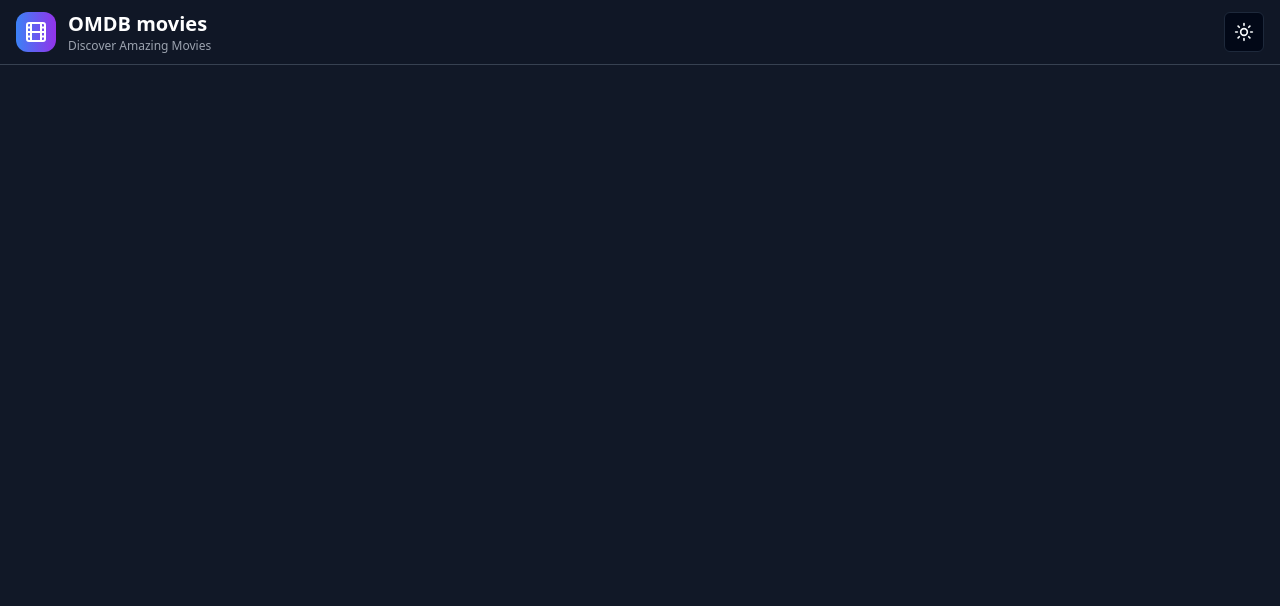
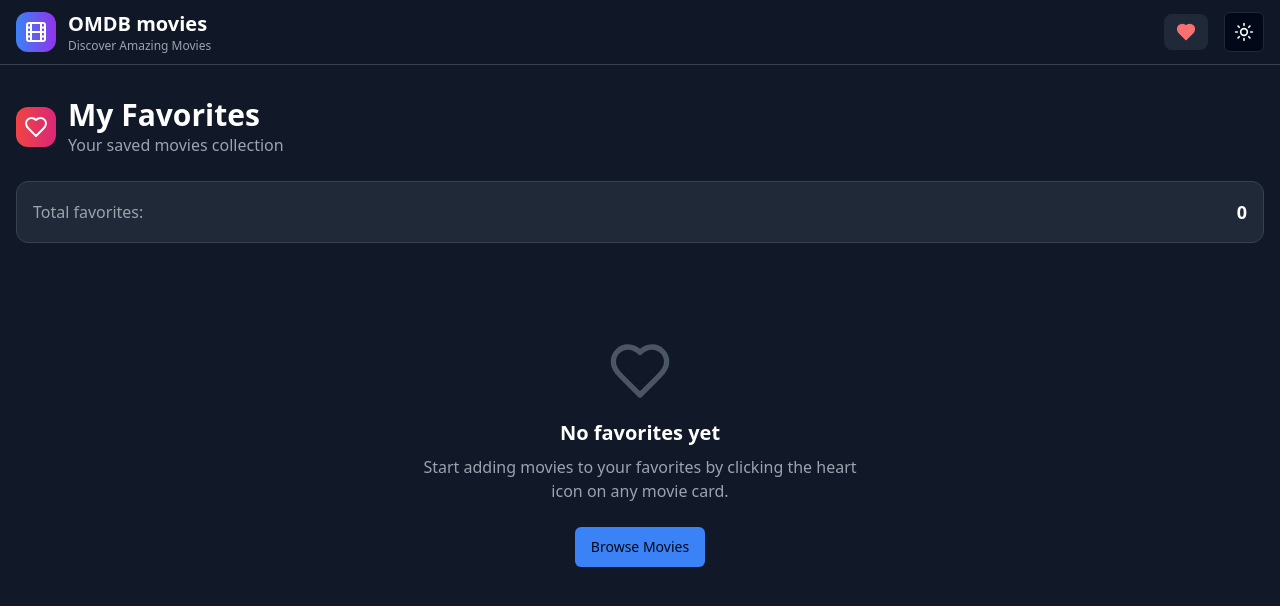
Before and after one commit to mahmoudbahaa755/nexus-task, a React (Vite) app: page /favorites in a window 1280 px wide. Shown: the top 606 px of the page. Built offline with nearby package versions, Linux system fonts and the light colour scheme.

Commit message:
feat: adding favorites

```diff
--- a/src/components/MovieCard.tsx
+++ b/src/components/MovieCard.tsx
@@ -1,6 +1,7 @@
-import { Calendar, Film } from "lucide-react";
+import { Calendar, Film, Heart } from "lucide-react";
 import React from "react";
 import { useTheme } from "../contexts/ThemeContext";
+import { useFavoritesStore } from "../store/favoritesStore";
 import { Movie } from "../types/movie";
 
 interface MovieCardProps {
@@ -10,6 +11,9 @@ interface MovieCardProps {
 
 const MovieCard: React.FC<MovieCardProps> = ({ movie, onClick }) => {
   const { isDarkMode } = useTheme();
+  const { addToFavorites, removeFromFavorites, isFavorite } =
+    useFavoritesStore();
+  const isMovieFavorite = isFavorite(movie.imdbID);
 
   const handleImageError = (
     e: React.SyntheticEvent<HTMLImageElement, Event>
@@ -18,12 +22,39 @@ const MovieCard: React.FC<MovieCardProps> = ({ movie, onClick }) => {
       ? "https://via.placeholder.com/300x400/1f2937/9ca3af?text=No+Image"
       : "https://via.placeholder.com/300x400/f3f4f6/6b7280?text=No+Image";
   };
+
+  const handleFavoriteClick = (e: React.MouseEvent) => {
+    e.stopPropagation(); // Prevent triggering the card onClick
+    if (isMovieFavorite) {
+      removeFromFavorites(movie.imdbID);
+    } else {
+      addToFavorites(movie);
+    }
+  };
   return (
     <div
       onClick={onClick}
       className="group bg-white dark:bg-gray-800 rounded-2xl overflow-hidden border border-gray-200 dark:border-gray-700 hover:border-blue-500/50 dark:hover:border-blue-400/50 transition-all duration-300 cursor-pointer transform hover:scale-105 hover:shadow-2xl shadow-lg"
     >
       <div className="relative aspect-[3/4] overflow-hidden">
+        <button
+          onClick={handleFavoriteClick}
+          className={`absolute top-3 right-3 z-10 p-2 rounded-full backdrop-blur-sm transition-all duration-200 hover:scale-110 ${
+            isMovieFavorite
+              ? "bg-red-500/90 text-white hover:bg-red-600/90"
+              : "bg-white/90 dark:bg-gray-800/90 text-gray-600 dark:text-gray-300 hover:bg-white dark:hover:bg-gray-700"
+          }`}
+          aria-label={
+            isMovieFavorite ? "Remove from favorites" : "Add to favorites"
+          }
+        >
+          <Heart
+            className={`h-4 w-4 transition-all duration-200 ${
+              isMovieFavorite ? "fill-current" : ""
+            }`}
+          />
+        </button>
+
         <img
           src={
             movie.Poster !== "N/A"
--- a/src/components/MovieDetails.tsx
+++ b/src/components/MovieDetails.tsx
@@ -1,8 +1,18 @@
-import { Award, Calendar, Clock, Globe, Star, Users } from "lucide-react";
+import {
+  Award,
+  Calendar,
+  Clock,
+  Globe,
+  Heart,
+  Star,
+  Users,
+} from "lucide-react";
 import React from "react";
 import { useTheme } from "../contexts/ThemeContext";
 import RatingSection from "../pages/movie-details/rating-section";
+import { useFavoritesStore } from "../store/favoritesStore";
 import { MovieDetails as MovieDetailsType } from "../types/movie";
+import { Button } from "./ui/button";
 
 interface MovieDetailsProps {
   movie: MovieDetailsType;
@@ -11,6 +21,9 @@ interface MovieDetailsProps {
 
 const MovieDetails: React.FC<MovieDetailsProps> = ({ movie }) => {
   const { isDarkMode } = useTheme();
+  const { addToFavorites, removeFromFavorites, isFavorite } =
+    useFavoritesStore();
+  const isMovieFavorite = isFavorite(movie.imdbID);
 
   const handleImageError = (
     e: React.SyntheticEvent<HTMLImageElement, Event>
@@ -19,7 +32,22 @@ const MovieDetails: React.FC<MovieDetailsProps> = ({ movie }) => {
       ? "https://via.placeholder.com/400x600/1f2937/9ca3af?text=No+Image"
       : "https://via.placeholder.com/400x600/f3f4f6/6b7280?text=No+Image";
   };
-  console.log(movie, "movie details");
+
+  const handleFavoriteClick = () => {
+    const movieData = {
+      imdbID: movie.imdbID,
+      Title: movie.Title,
+      Year: movie.Year,
+      Type: movie.Type,
+      Poster: movie.Poster,
+    };
+
+    if (isMovieFavorite) {
+      removeFromFavorites(movie.imdbID);
+    } else {
+      addToFavorites(movieData);
+    }
+  };
 
   return (
     <div className="max-w-6xl mx-auto">
@@ -44,9 +72,31 @@ const MovieDetails: React.FC<MovieDetailsProps> = ({ movie }) => {
 
           <div className="lg:col-span-2 space-y-6">
             <div>
-              <h1 className="text-4xl font-bold text-gray-900 dark:text-white mb-2">
-                {movie.Title}
-              </h1>
+              <div className="flex items-start justify-between mb-4">
+                <h1 className="text-4xl font-bold text-gray-900 dark:text-white">
+                  {movie.Title}
+                </h1>
+                <Button
+                  onClick={handleFavoriteClick}
+                  variant={isMovieFavorite ? "default" : "outline"}
+                  className={`flex items-center space-x-2 ${
+                    isMovieFavorite
+                      ? "bg-red-500 hover:bg-red-600 text-white"
+                      : "border-red-500 text-red-500 hover:bg-red-50 dark:hover:bg-red-950"
+                  }`}
+                >
+                  <Heart
+                    className={`h-4 w-4 ${
+                      isMovieFavorite ? "fill-current" : ""
+                    }`}
+                  />
+                  <span>
+                    {isMovieFavorite
+                      ? "Remove from Favorites"
+                      : "Add to Favorites"}
+                  </span>
+                </Button>
+              </div>
               <div className="flex flex-wrap items-center gap-4 text-gray-600 dark:text-gray-300">
                 <div className="flex items-center space-x-2">
                   <Calendar className="h-4 w-4" />
--- a/src/components/Navbar.tsx
+++ b/src/components/Navbar.tsx
@@ -1,6 +1,7 @@
-import { Film } from "lucide-react";
+import { Film, Heart } from "lucide-react";
 import React from "react";
-import { Link } from "react-router-dom";
+import { Link, useLocation } from "react-router-dom";
+import { useFavoritesStore } from "../store/favoritesStore";
 import ThemeToggle from "./themeToggle";
 
 export interface NavbarProps {
@@ -9,6 +10,10 @@ export interface NavbarProps {
 }
 
 const Navbar: React.FC<NavbarProps> = ({ onToggleFilters, isFiltersOpen }) => {
+  const location = useLocation();
+  const { favorites } = useFavoritesStore();
+  const favoritesCount = favorites.length;
+
   return (
     <nav className="sticky top-0 z-50 bg-white/80 dark:bg-gray-900/80 backdrop-blur-md border-b border-gray-200 dark:border-gray-700">
       <div className="container mx-auto px-4">
@@ -31,11 +36,38 @@ const Navbar: React.FC<NavbarProps> = ({ onToggleFilters, isFiltersOpen }) => {
             </div>
           </Link>
 
-          {/* Navigation Actions */}
-          <ThemeToggle
-            onToggleFilters={onToggleFilters}
-            isFiltersOpen={isFiltersOpen}
-          />
+          {/* Navigation Links and Actions */}
+          <div className="flex items-center space-x-4">
+            {/* Favorites Link */}
+            <Link
+              to="/favorites"
+              className={`flex items-center space-x-2 px-3 py-2 rounded-lg transition-all duration-200 hover:bg-gray-100 dark:hover:bg-gray-800 ${
+                location.pathname === "/favorites"
+                  ? "bg-gray-100 dark:bg-gray-800 text-red-600 dark:text-red-400"
+                  : "text-gray-600 dark:text-gray-300"
+              }`}
+            >
+              <div className="relative">
+                <Heart
+                  className={`h-5 w-5 ${
+                    location.pathname === "/favorites" ? "fill-current" : ""
+                  }`}
+                />
+                {favoritesCount > 0 && (
+                  <span className="absolute -top-2 -right-2 bg-red-500 text-white text-xs rounded-full h-5 w-5 flex items-center justify-center min-w-[20px]">
+                    {favoritesCount > 99 ? "99+" : favoritesCount}
+                  </span>
+                )}
+              </div>
+              {/* <span className="hidden sm:inline">Favorites</span> */}
+            </Link>
+
+            {/* Theme Toggle */}
+            <ThemeToggle
+              onToggleFilters={onToggleFilters}
+              isFiltersOpen={isFiltersOpen}
+            />
+          </div>
         </div>
       </div>
     </nav>
--- /dev/null
+++ b/src/pages/favorites/FavoritesPage.tsx
@@ -0,0 +1,90 @@
+import { Heart, Trash2 } from "lucide-react";
+import React from "react";
+import { useNavigate } from "react-router-dom";
+import MovieList from "../../components/MovieList";
+import { Button } from "../../components/ui/button";
+import { useFavoritesStore } from "../../store/favoritesStore";
+
+const FavoritesPage: React.FC = () => {
+  const navigate = useNavigate();
+  const { favorites, clearFavorites } = useFavoritesStore();
+
+  const handleMovieClick = (imdbID: string) => {
+    navigate(`/movie/${imdbID}`);
+  };
+
+  const handleClearFavorites = () => {
+    if (window.confirm("Are you sure you want to clear all favorites?")) {
+      clearFavorites();
+    }
+  };
+
+  return (
+    <div className="container mx-auto px-4 py-8">
+      <div className="mb-8">
+        <div className="flex items-center justify-between mb-6">
+          <div className="flex items-center space-x-3">
+            <div className="p-2 bg-gradient-to-r from-red-500 to-pink-600 rounded-xl">
+              <Heart className="h-6 w-6 text-white" />
+            </div>
+            <div>
+              <h1 className="text-3xl font-bold text-gray-900 dark:text-white">
+                My Favorites
+              </h1>
+              <p className="text-gray-600 dark:text-gray-400">
+                Your saved movies collection
+              </p>
+            </div>
+          </div>
+
+          {favorites.length > 0 && (
+            <Button
+              variant="destructive"
+              onClick={handleClearFavorites}
+              className="flex items-center space-x-2"
+            >
+              <Trash2 className="h-4 w-4" />
+              <span>Clear All</span>
+            </Button>
+          )}
+        </div>
+
+        <div className="bg-white dark:bg-gray-800 rounded-xl border border-gray-200 dark:border-gray-700 p-4 mb-8">
+          <div className="flex items-center justify-between">
+            <span className="text-gray-600 dark:text-gray-400">
+              Total favorites:
+            </span>
+            <span className="text-lg font-semibold text-gray-900 dark:text-white">
+              {favorites.length}
+            </span>
+          </div>
+        </div>
+      </div>
+
+      {favorites.length === 0 ? (
+        <div className="text-center py-16">
+          <div className="mb-6">
+            <Heart className="h-16 w-16 text-gray-300 dark:text-gray-600 mx-auto mb-4" />
+            <h3 className="text-xl font-semibold text-gray-900 dark:text-white mb-2">
+              No favorites yet
+            </h3>
+            <p className="text-gray-600 dark:text-gray-400 max-w-md mx-auto">
+              Start adding movies to your favorites by clicking the heart icon
+              on any movie card.
+            </p>
+          </div>
+          <Button
+            onClick={() => navigate("/")}
+            className="inline-flex items-center space-x-2"
+          >
+            <span>Browse Movies</span>
+          </Button>
+        </div>
+      ) : (
+        <MovieList movies={favorites} onMovieClick={handleMovieClick} />
+      )}
+    </div>
+  );
+};
+
+export default FavoritesPage;
--- a/src/routes/index.tsx
+++ b/src/routes/index.tsx
@@ -1,4 +1,5 @@
 import { Route, Routes } from "react-router-dom";
+import FavoritesPage from "../pages/favorites/FavoritesPage";
 import HomePage from "../pages/home/HomePage";
 import MovieDetailsPage from "../pages/movie-details/MovieDetailsPage";
 
@@ -22,6 +23,7 @@ export default function AppRoutes({
           />
         }
       />
+      <Route path="/favorites" element={<FavoritesPage />} />
       <Route path="/movie/:id" element={<MovieDetailsPage />} />
     </Routes>
   );
--- /dev/null
+++ b/src/store/favoritesStore.ts
@@ -0,0 +1,47 @@
+import { create } from "zustand";
+import { persist } from "zustand/middleware";
+import { Movie } from "../types/movie";
+
+interface FavoritesState {
+  favorites: Movie[];
+  addToFavorites: (movie: Movie) => void;
+  removeFromFavorites: (imdbID: string) => void;
+  isFavorite: (imdbID: string) => boolean;
+  clearFavorites: () => void;
+}
+
+export const useFavoritesStore = create<FavoritesState>()(
+  persist(
+    (set, get) => ({
+      favorites: [],
+
+      addToFavorites: (movie: Movie) => {
+        const { favorites } = get();
+        const isAlreadyFavorite = favorites.some(
+          (fav) => fav.imdbID === movie.imdbID
+        );
+
+        if (!isAlreadyFavorite) {
+          set({ favorites: [...favorites, movie] });
+        }
+      },
+
+      removeFromFavorites: (imdbID: string) => {
+        const { favorites } = get();
+        set({ favorites: favorites.filter((fav) => fav.imdbID !== imdbID) });
+      },
+
+      isFavorite: (imdbID: string) => {
+        const { favorites } = get();
+        return favorites.some((fav) => fav.imdbID === imdbID);
+      },
+
+      clearFavorites: () => {
+        set({ favorites: [] });
+      },
+    }),
+    {
+      name: "movie-favorites", // localStorage key
+    }
+  )
+);
```
